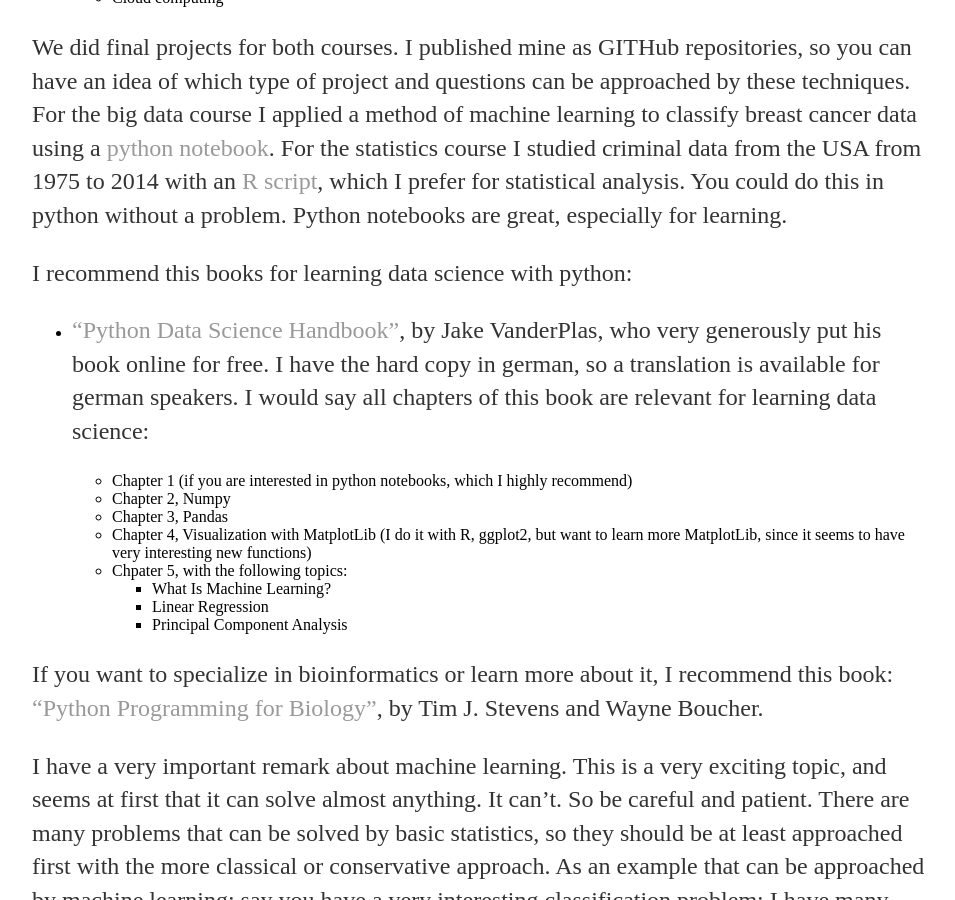
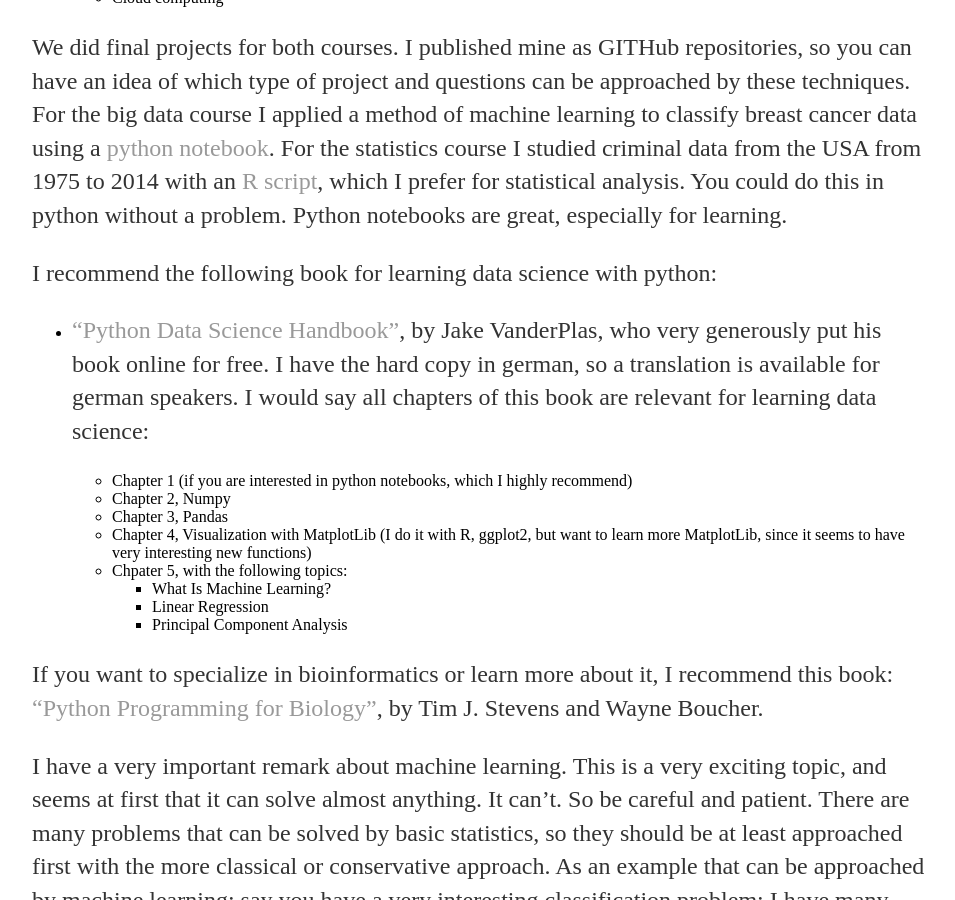
Before and after one commit to waltercostamb/waltercostamb.github.io, a Jekyll site: the page built from _posts/2020-04-07-data-analysis-python.md, in a window 1280 px wide and 900 px high, scrolled down 2475 px. Shown: the whole window, without its empty margins (160-1115 px from the left). Built offline with Jekyll 4.4.1, drawn with Linux system fonts in a browser that asks for light colours.

Commit message:
Update 2020-04-07-data-analysis-python.md

```diff
--- a/_posts/2020-04-07-data-analysis-python.md
+++ b/_posts/2020-04-07-data-analysis-python.md
@@ -58,7 +58,7 @@
 [R script](https://github.com/waltercostamb/Statistical_analysis_crime_USA/blob/master/analysis_crime_USA.r), which I prefer for statistical
 analysis. You could do this in python without a problem. Python notebooks are great, especially for learning.
 
-I recommend this books for learning data science with python:
+I recommend the following book for learning data science with python:
 
   - ["Python Data Science Handbook"](https://jakevdp.github.io/PythonDataScienceHandbook/), by Jake VanderPlas, who very
   generously put his book online for free. I have the hard copy in german, so a translation is available for german speakers.
```
